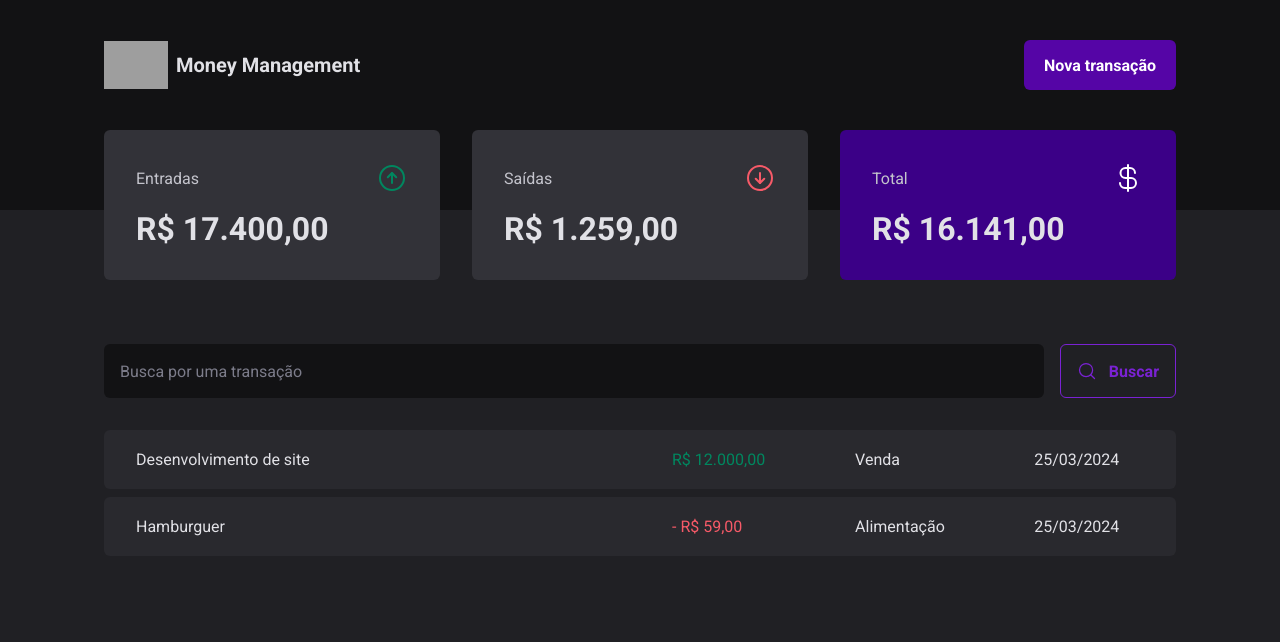
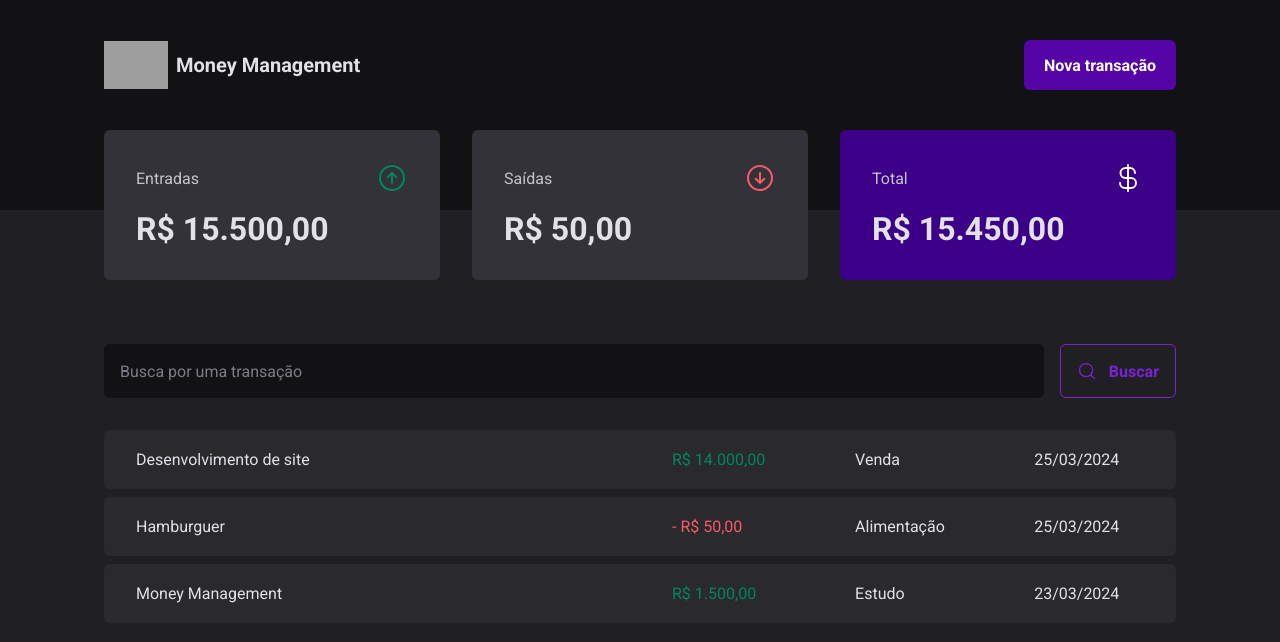
Before and after one commit to CarlosSFr/money-management-ts, a React (Vite) app: page / in a window 1280 px wide. Shown: the top 642 px of the page. Built offline with nearby package versions, Linux system fonts and the light colour scheme; data requests are answered from the project's data file; grey boxes are pictures that could not be loaded.

Commit message:
Using json-server to connect the app to a API with the transactions information

```diff
--- a/package.json
+++ b/package.json
@@ -5,6 +5,7 @@
   "type": "module",
   "scripts": {
     "dev": "vite",
+    "dev:server": "json-server server.json -p -w",
     "build": "tsc && vite build",
     "lint": "eslint . --ext ts,tsx --report-unused-disable-directives --max-warnings 0",
     "preview": "vite preview"
@@ -27,6 +28,7 @@
     "eslint": "^8.57.0",
     "eslint-plugin-react-hooks": "^4.6.0",
     "eslint-plugin-react-refresh": "^0.4.6",
+    "json-server": "^1.0.0-alpha.23",
     "typescript": "^5.2.2",
     "vite": "^5.2.0"
   }
--- /dev/null
+++ b/server.json
@@ -0,0 +1,28 @@
+{
+    "transactions": [
+        {
+            "id": 1,
+            "description": "Desenvolvimento de site",
+            "type": "income",
+            "category": "Venda",
+            "price": 14000,
+            "createdAt": "2024-03-25T18:52:53.459Z"
+        },
+        {
+            "id": 2,
+            "description": "Hamburguer",
+            "type": "outcome",
+            "category": "Alimentação",
+            "price": 50,
+            "createdAt": "2024-03-25T18:54:53.459Z"
+        },
+        {
+            "id": 3,
+            "description": "Money Management",
+            "type": "income",
+            "category": "Estudo",
+            "price": 1500,
+            "createdAt": "2024-03-23T18:52:53.459Z"
+        }
+    ]
+}
--- a/src/App.tsx
+++ b/src/App.tsx
@@ -2,13 +2,17 @@
 import { defaultTheme } from './styles/themes/default'
 import { GlobalStyle } from './styles/global'
 import { Transactions } from './pages/Transactions'
+import { TransactionsProvider } from './contexts/TransactionsContext'
 
 export function App() {
 
   return (
     <ThemeProvider theme={defaultTheme}>
       <GlobalStyle />
-      <Transactions />
+      <TransactionsProvider>
+        <Transactions />
+      </TransactionsProvider>
+
     </ThemeProvider>
 
   )
--- a/src/components/Summary/index.tsx
+++ b/src/components/Summary/index.tsx
@@ -1,8 +1,12 @@
 import { ArrowCircleDown, ArrowCircleUp, CurrencyDollar } from "phosphor-react";
 import { SummaryCard, SummaryContainer } from "./styles";
+import { priceFormatter } from "../../utils/formatter";
+import { useSummary } from "../../hooks/useSummary";
 
 
 export function Summary(){
+    const summary = useSummary()
+
     return(
         <SummaryContainer>
             <SummaryCard>
@@ -13,7 +17,7 @@
                     <ArrowCircleUp size={32} color="#00875F" />
                 </header>
 
-                <strong>R$ 17.400,00</strong>
+                <strong>{priceFormatter.format(summary.income)}</strong>
             </SummaryCard>
             <SummaryCard>
                 <header>
@@ -23,7 +27,7 @@
                     <ArrowCircleDown size={32} color="#F75A68" />
                 </header>
 
-                <strong>R$ 1.259,00</strong>
+                <strong>{priceFormatter.format(summary.outcome)}</strong>
             </SummaryCard>
             <SummaryCard variant="purple">
                 <header>
@@ -33,7 +37,7 @@
                     <CurrencyDollar size={32} color="#fff" />
                 </header>
 
-                <strong>R$ 16.141,00</strong>
+                <strong>{priceFormatter.format(summary.total)}</strong>
             </SummaryCard>
         </SummaryContainer>
     )
--- /dev/null
+++ b/src/contexts/TransactionsContext.tsx
@@ -0,0 +1,41 @@
+import { ReactNode, createContext, useEffect, useState } from "react";
+
+interface Transaction {
+    id: number,
+    description: string,
+    type: "income" | "outcome",
+    price: number,
+    category: string,
+    createdAt: string,
+}
+
+interface TransactionContextType {
+    transactions: Transaction[];
+}
+
+interface TransactionsProviderProps {
+    children: ReactNode;
+}
+
+export const TransactionsContext = createContext({} as TransactionContextType);
+
+export function TransactionsProvider({children}: TransactionsProviderProps){
+    const [ transactions, setTransactions ] = useState<Transaction[]>([]);
+
+    async function loadTransactions(){
+        const response = await fetch("http://localhost:3000/transactions")
+        const data = await response.json();
+
+        setTransactions(data);
+    }
+
+    useEffect(() => {
+        loadTransactions()
+    }, [])
+
+    return (
+        <TransactionsContext.Provider value={{ transactions }} >
+            {children}
+        </TransactionsContext.Provider>
+    )
+}
--- /dev/null
+++ b/src/hooks/useSummary.ts
@@ -0,0 +1,21 @@
+import { useContext } from "react";
+import { TransactionsContext } from "../contexts/TransactionsContext";
+
+
+export function useSummary(){
+    const { transactions } = useContext(TransactionsContext)
+
+    const summary = transactions.reduce((acc, transaction) => {
+        if (transaction.type === "income"){
+            acc.income += transaction.price;
+            acc.total += transaction.price;
+        }else{
+            acc.outcome += transaction.price;
+            acc.total -= transaction.price;
+        }
+
+        return acc
+    }, {income: 0, outcome: 0, total: 0})
+
+    return summary
+}
--- a/src/pages/Transactions/index.tsx
+++ b/src/pages/Transactions/index.tsx
@@ -1,9 +1,15 @@
+import { useContext } from "react";
 import { Header } from "../../components/Header";
 import { Summary } from "../../components/Summary";
 import { SearchForm } from "./components";
 import { PriceHighlight, TransactionsContainer, TransactionsTable } from "./styles";
+import { TransactionsContext } from "../../contexts/TransactionsContext";
+import { dateFormatter, priceFormatter } from "../../utils/formatter";
 
 export function Transactions(){
+
+    const { transactions } = useContext(TransactionsContext)
+
     return (
         <>
             <Header/>
@@ -15,22 +21,22 @@
 
             <TransactionsTable>
                 <tbody>
-                    <tr>
-                        <td width="50%" >Desenvolvimento de site</td>
-                        <td>
-                            <PriceHighlight variant="income" >R$ 12.000,00</PriceHighlight>
-                        </td>
-                        <td>Venda</td>
-                        <td>25/03/2024</td>
-                    </tr>
-                    <tr>
-                        <td width="50%" >Hamburguer</td>
-                        <td>
-                            <PriceHighlight variant="outcome" >- R$ 59,00</PriceHighlight>
-                        </td>
-                        <td>Alimentação</td>
-                        <td>25/03/2024</td>
-                    </tr>
+                    {transactions.map(transaction => {
+                        return (
+                        <tr key={transaction.id} >
+                            <td width="50%" >{transaction.description}</td>
+                            <td>
+                                <PriceHighlight variant={transaction.type} >
+                                    {transaction.type === "outcome" && "- "}
+                                    {priceFormatter.format(transaction.price)}
+                                </PriceHighlight>
+                            </td>
+                            <td>{transaction.category}</td>
+                            <td>{dateFormatter.format(new Date(transaction.createdAt))}</td>
+                        </tr>
+                        )
+                    })}
+
                 </tbody>
             </TransactionsTable>
             </TransactionsContainer>
--- /dev/null
+++ b/src/utils/formatter.ts
@@ -0,0 +1,6 @@
+export const dateFormatter = new Intl.DateTimeFormat("pt-BR");
+
+export const priceFormatter = new Intl.NumberFormat("pt-BR", {
+    style: "currency",
+    currency: "BRL",
+})
```
Also changed, not shown: 1 other file (tests, documents, lock files or other folders).
